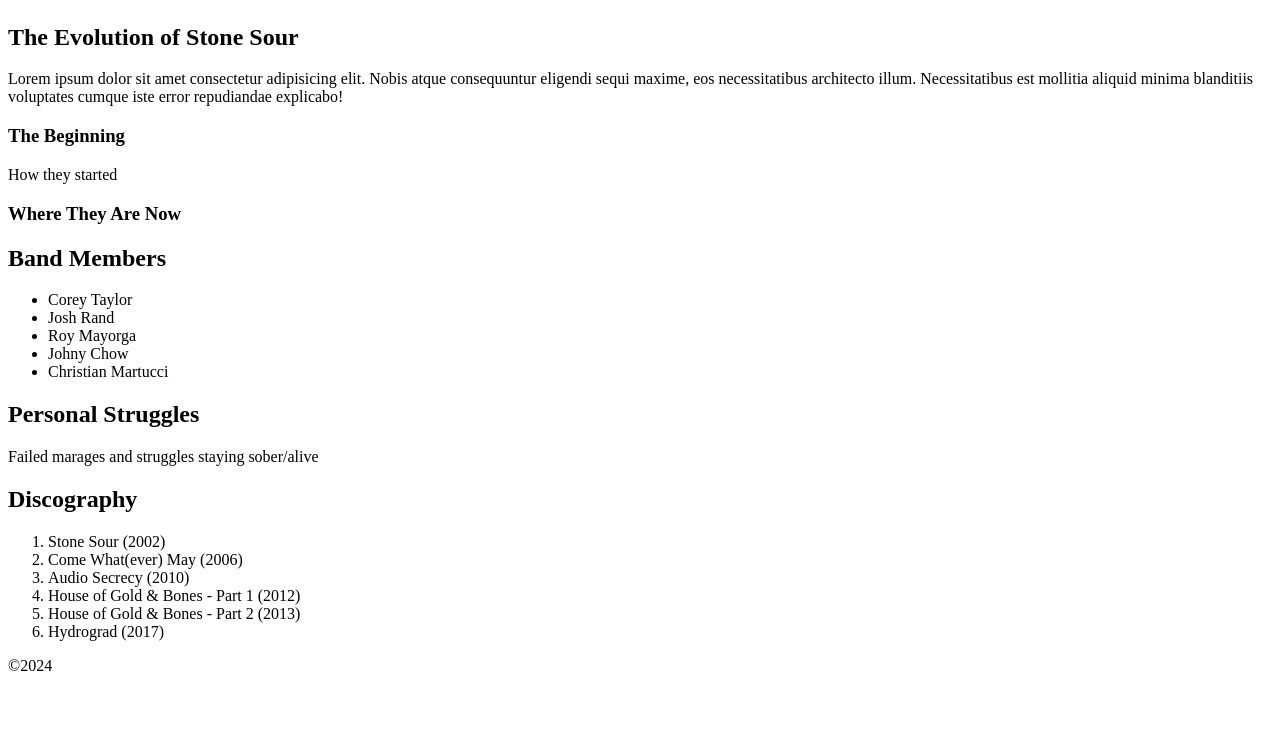
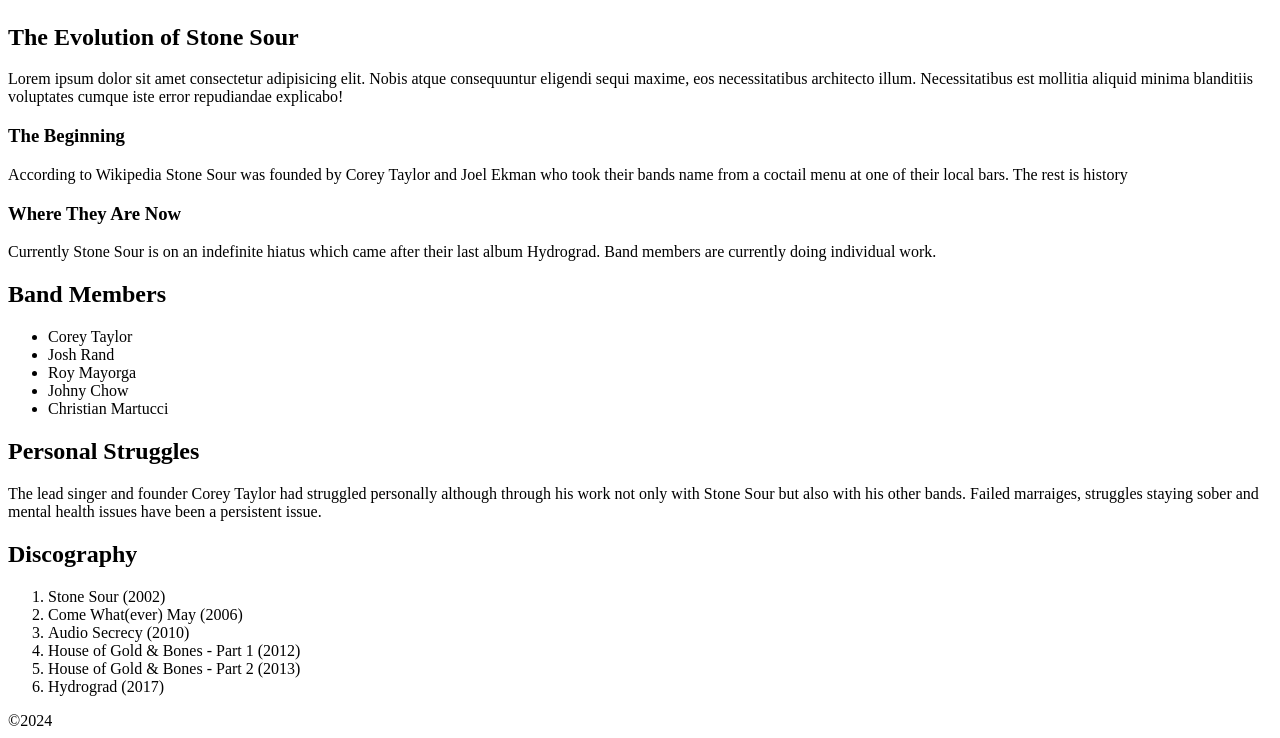
Before and after one commit to KaMoore3/m3-hw3-moore-kristin, a plain HTML site: page index.html in a window 1280 px wide. Shown: the part 786-1524 px from the top of the page. Before the commit the page ends 1469 px from the top, so only its background shows below. Drawn offline with Linux system fonts and the light colour scheme.

Commit message:
Content Updates

```diff
--- a/index.html
+++ b/index.html
@@ -25,8 +25,9 @@
             <h2 id="History">The Evolution of Stone Sour</h2>
             <p>Lorem ipsum dolor sit amet consectetur adipisicing elit. Nobis atque consequuntur eligendi sequi maxime, eos necessitatibus architecto illum. Necessitatibus est mollitia aliquid minima blanditiis voluptates cumque iste error repudiandae explicabo!</p>
             <h3>The Beginning</h3>
-            <p>How they started</p>
+            <p>According to Wikipedia Stone Sour was founded by Corey Taylor and Joel Ekman who took their bands name from a coctail menu at one of their local bars. The rest is history</p>
             <h3>Where They Are Now</h3>
+            <p>Currently Stone Sour is on an indefinite hiatus which came after their last album Hydrograd. Band members are currently doing individual work. </p>
     <section>
         <h2 id="Members">Band Members</h2>
             <ul>
@@ -38,7 +39,7 @@
             </ul>
             <Aside>
                 <h2>Personal Struggles</h2>
-                <p>Failed marages and struggles staying sober/alive</p>
+                <p>The lead singer and founder Corey Taylor had struggled personally although through his work not only with Stone Sour but also with his other bands. Failed marraiges, struggles staying sober and mental health issues have been a persistent issue.</p>
             </Aside>
         </section>
         <section>
```
